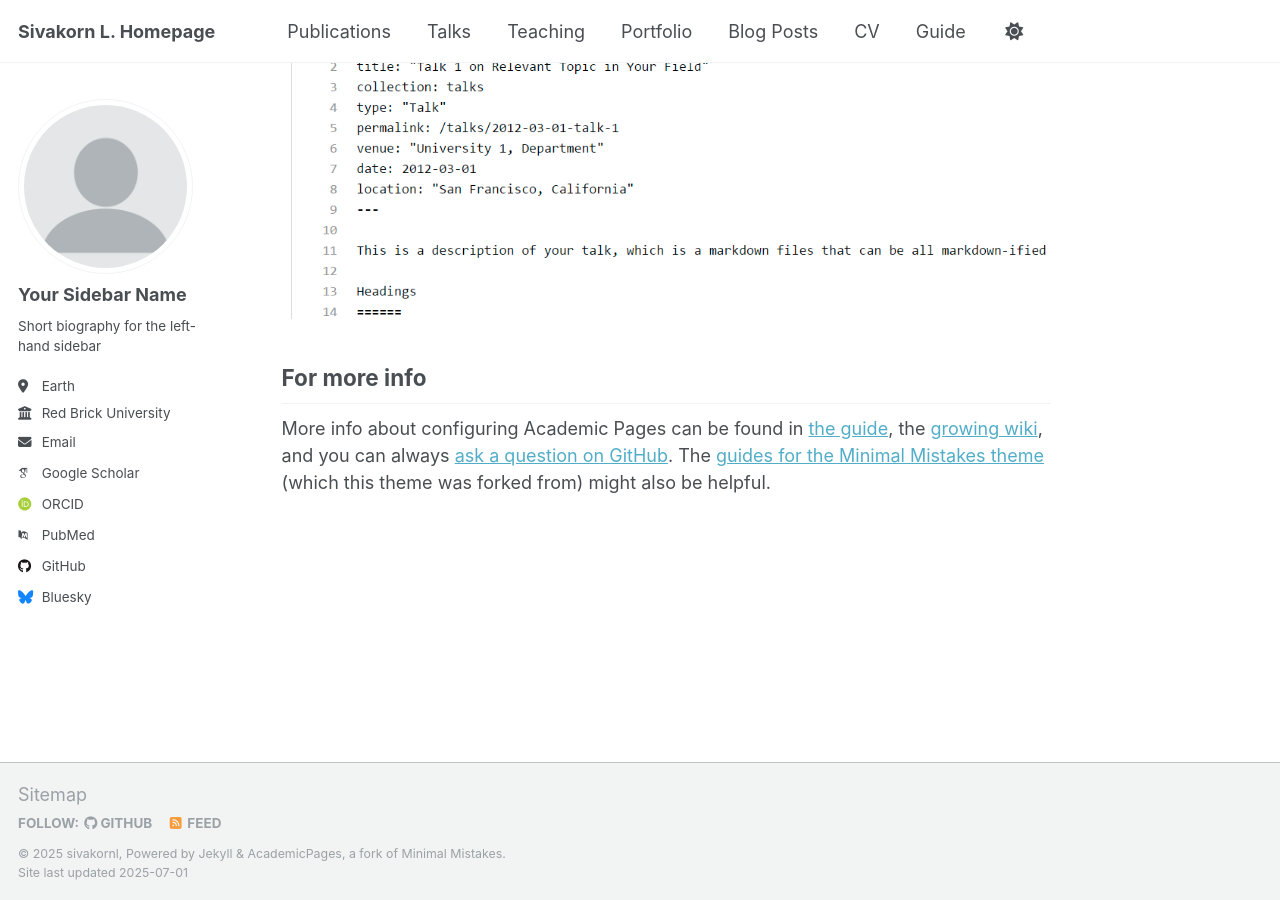
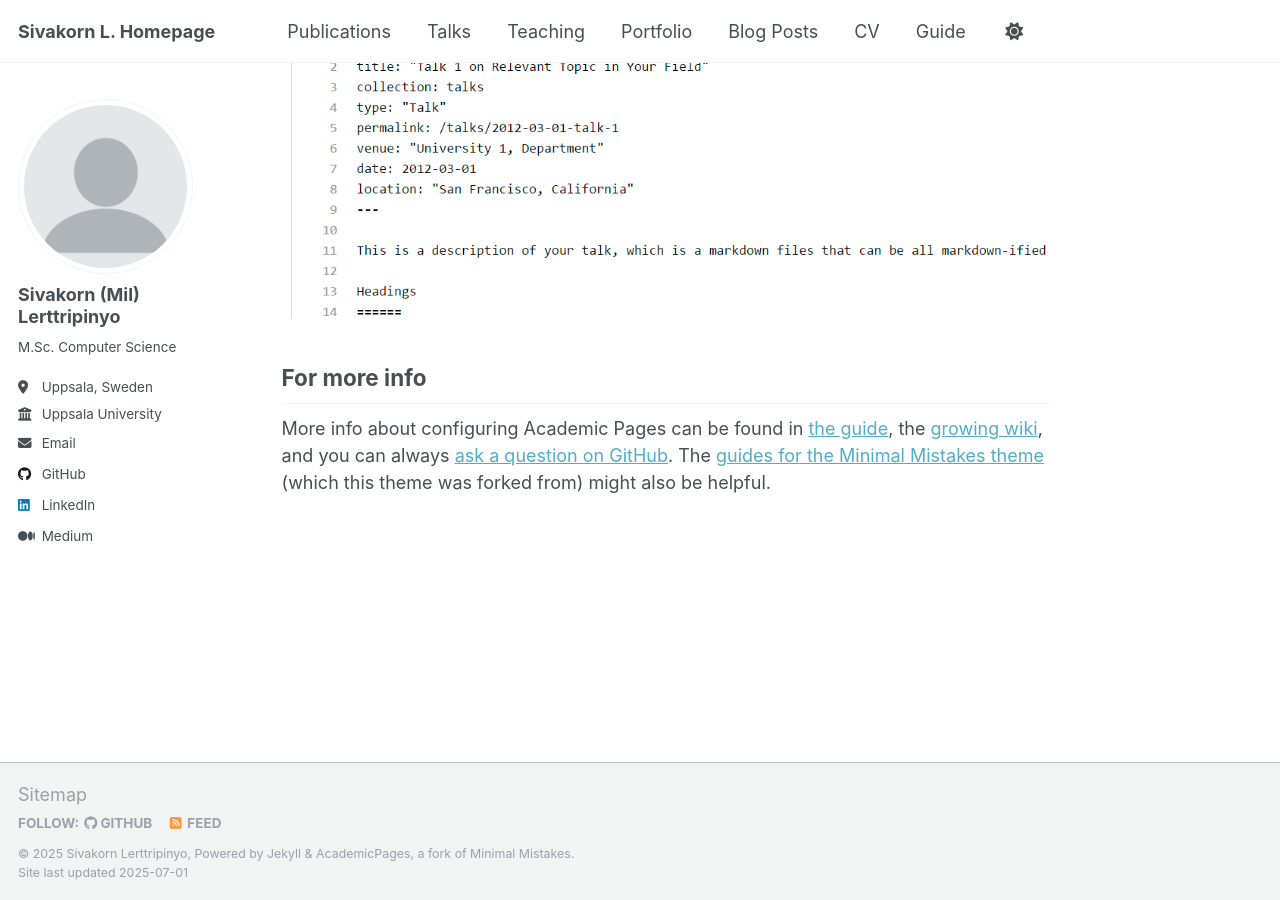
Before and after one commit to CaQtiml/caqtiml.github.io, a Jekyll site: the page built from _pages/about.md, in a window 1280 px wide and 900 px high, scrolled down 2880 px. Built offline with Jekyll 4.4.1, drawn with Linux system fonts in a browser that asks for light colours; some web fonts are replaced; a script that is not in the unit is left out.

Commit message:
update personal info

```diff
--- a/_config.yml
+++ b/_config.yml
@@ -11,7 +11,7 @@ locale                   : "en-US"
 site_theme               : "default"
 title                    : "Sivakorn L. Homepage"
 title_separator          : "-"
-name                     : &name "sivakornl"
+name                     : &name "Sivakorn Lerttripinyo"
 description              : &description "personal description"
 url                      : https://caqtiml.github.io # the base hostname & protocol for your site e.g. "https://[your GitHub username].github.io" or if you already have some other page hosted on Github then use "https://[your GitHub username].github.io/[Your Repo Name]"
 baseurl                  : "" # the subpath of your site, e.g. "/blog"
@@ -23,22 +23,22 @@ repository               : "caqtiml.github.io"
 author:
   # Biographic information
   avatar           : "profile.png"
-  name             : "Your Sidebar Name"
+  name             : "Sivakorn (Mil) Lerttripinyo"
   pronouns         : # example: "she/her"
-  bio              : "Short biography for the left-hand sidebar"
-  location         : "Earth"
-  employer         : "Red Brick University"
+  bio              : "M.Sc. Computer Science"
+  location         : "Uppsala, Sweden"
+  employer         : "Uppsala University"
   uri              : # URL
-  email            : "none@example.org"
+  email            : "Lsivakorn@gmail.com"
 
   # Academic websites
   academia         : # URL
   arxiv            : # URL - Update with the correct link to your profile
-  googlescholar    : "https://scholar.google.com/citations?user=PS_CX0AAAAAJ"
+  googlescholar    : # URL
   impactstory      : # URL
-  orcid            : "http://orcid.org/yourorcidurl"
+  orcid            : # URL
   semantic         : # URL
-  pubmed           : "https://www.ncbi.nlm.nih.gov/pubmed/?term=john+snow"
+  pubmed           : # URL
   researchgate     : # URL
   scopus           : # URL
 
@@ -46,13 +46,13 @@ author:
   bitbucket        : # Username - Update with your username on the site
   codepen          : # Username
   dribbble         : # Username
-  github           : "academicpages"
+  github           : "CaQtiml"
   kaggle           : # Username
   stackoverflow    : # User number or user number and name (i.e., use "1" or "1/jeff-atwood")
 
   # Social media
   artstation       : # Username
-  bluesky          : "bsky.app" # Replace this with you Bluesky username
+  bluesky          : # Username
   facebook         : # Username
   flickr           : # Username
   foursquare       : # Username
@@ -61,9 +61,9 @@ author:
   keybase          : # Username
   instagram        : # Username
   lastfm           : # Username
-  linkedin         : # Username
+  linkedin         : "sivakornl"
   mastodon         : # URL
-  medium           : # URL
+  medium           : "https://medium.com/@caqtiml"
   pinterest        : # Username
   soundcloud       : # Username
   steam            : # Username
```
Also changed, not shown: 1 other file.
